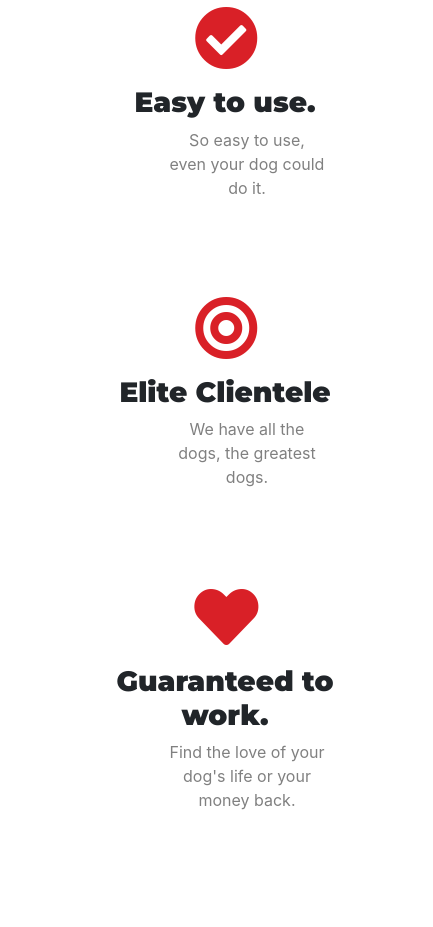
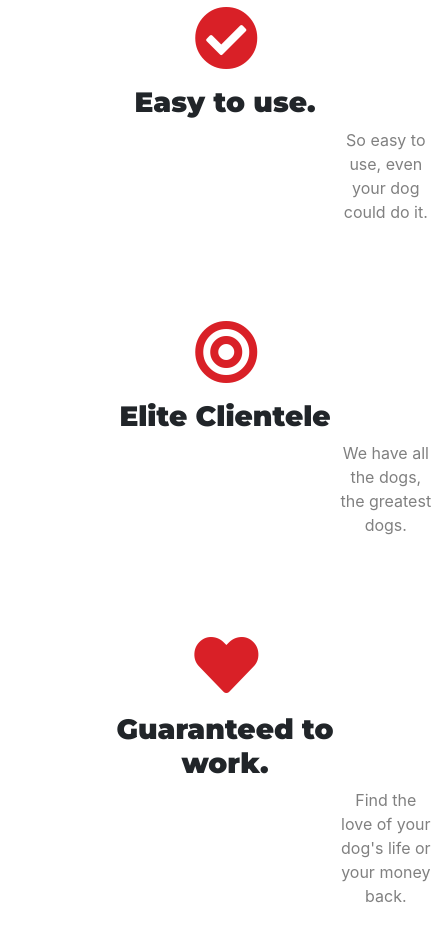
Before and after one commit to ranjeetyadav9818/Tindog, a plain HTML site: page index.html in a window 390 px wide. Shown: the part 1200-2127 px from the top of the page, 433 px wide, since content can reach past the window. Drawn offline with nearby package versions, Linux system fonts and the light colour scheme.

Commit message:
Add files via upload

```diff
--- a/css/styles.css
+++ b/css/styles.css
@@ -174,17 +174,24 @@ text-align: center;
    .feature-para1{
      text-align: center;
      position: relative;
-     left: 130px;
+
+     width: 30%;
+     left: 300px;
    }
    .feature-para2{
      text-align: center;
      position: relative;
-     left: 130px;
+     width: 30%;
+     left: 300px;
+
    }
    .feature-para3{
      text-align: center;
      position: relative;
-     left: 130px;
+     width: 30%;
+     left: 300px;
+
+
    }
    .feature-head{
      position: relative;
```
